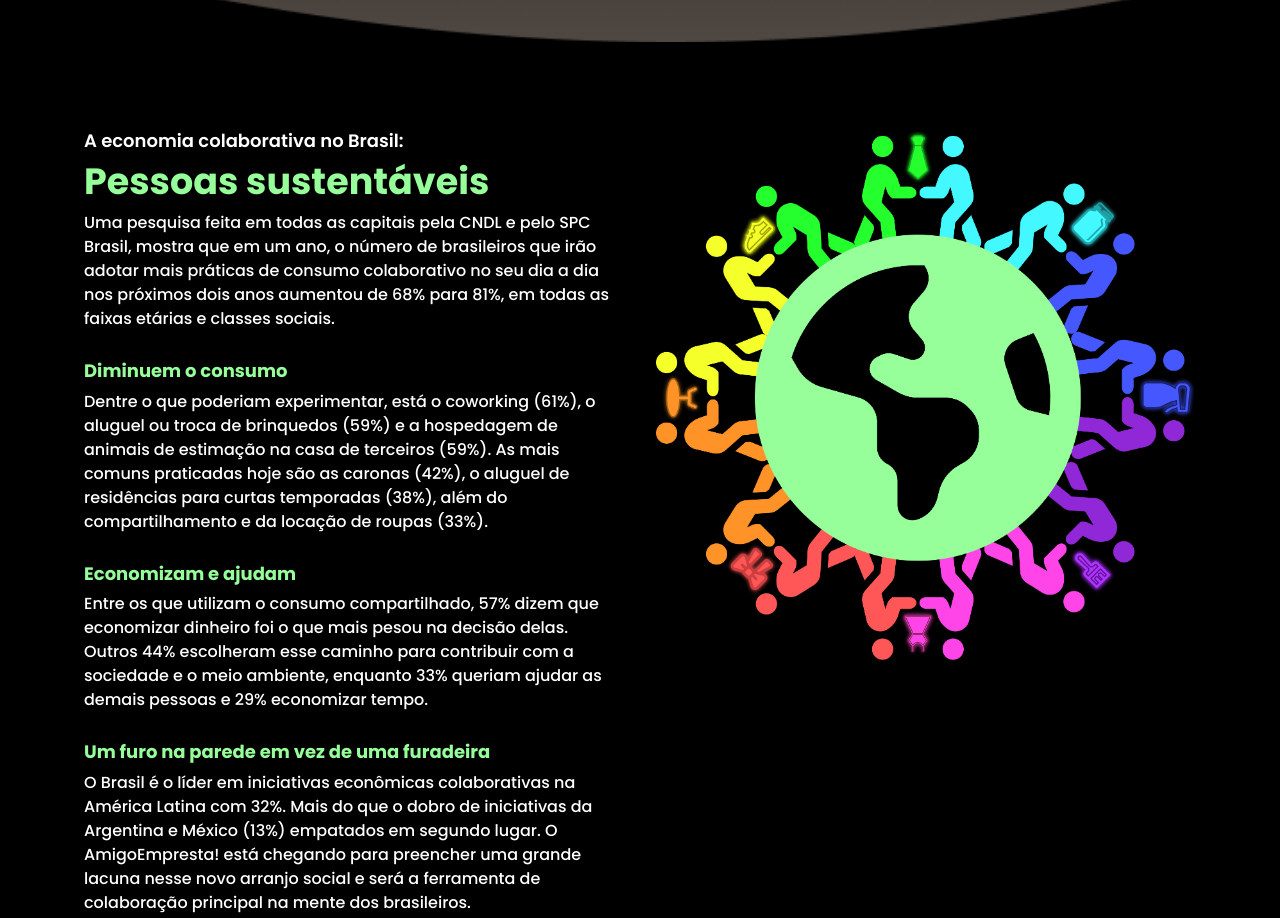
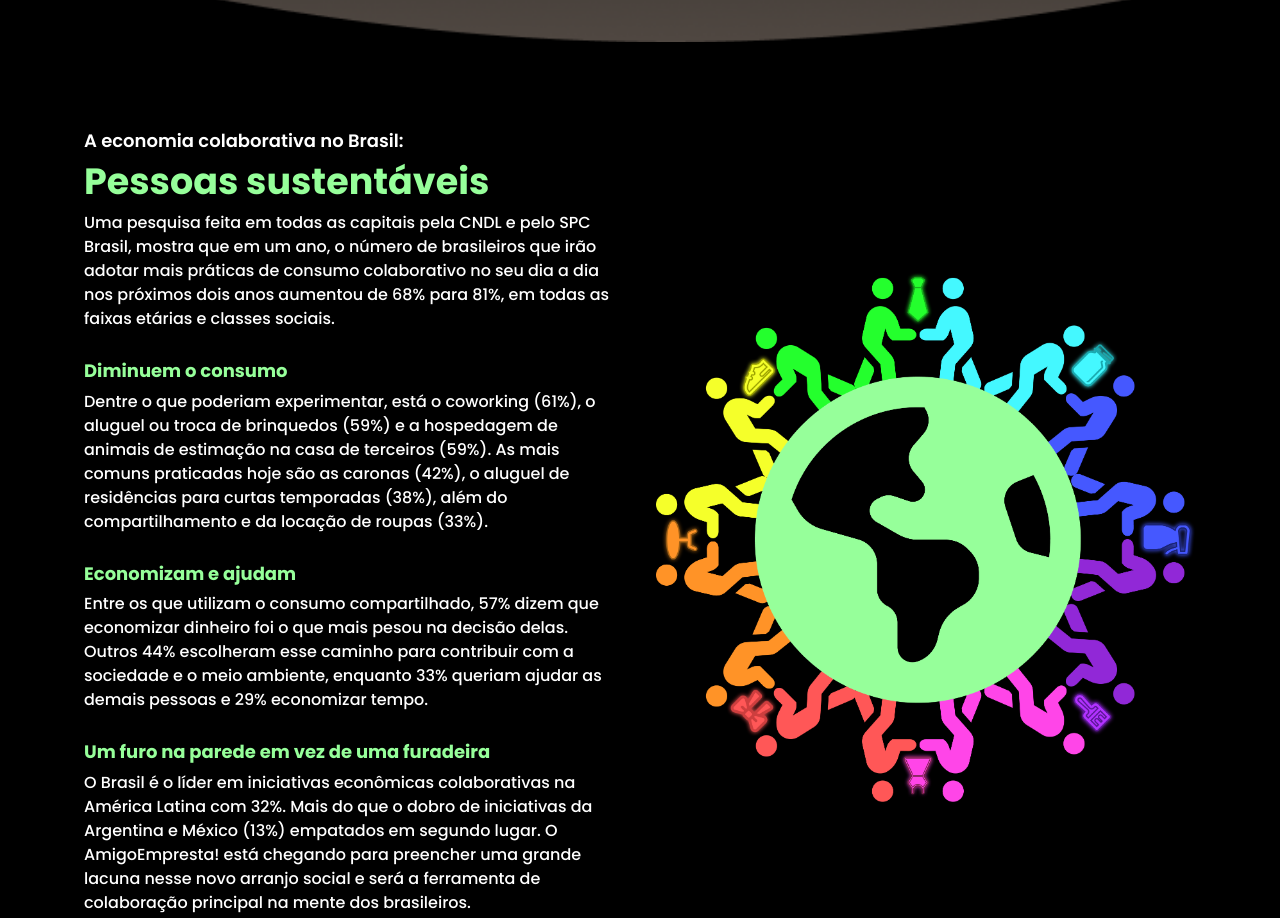
Before and after one commit to AmigoEmpresta/landingPage, a website: page docs/index.html in a window 1280 px wide. Shown: the part 1320-2238 px from the top of the page. Drawn offline with Linux system fonts and the light colour scheme; a web font is replaced by a local one.

Commit message:
Update index.html
centralizar mundo

```diff
--- a/docs/index.html
+++ b/docs/index.html
@@ -127,7 +127,7 @@
       <section class="pt-5" id="validation">
 
         <div class="container">
-          <div class="row">
+          <div class="row justify-content-center align-items-center">
               <div class="col-lg-6">
                   <h5 class="text-secondary">A economia colaborativa no Brasil:</h5>
                   <h2 class="mb-2 fs-7 fw-bold">Pessoas sustentáveis</h2>
@@ -154,6 +154,7 @@
               <div class="col-lg-6"><img class="img-fluid" src="aeearth.png" alt="" /></div>
           </div>
       </div><!-- end of .container-->
+
 
       </section>
       <!-- <section> close ============================-->
```
Lines whose indentation alone changed are shown as unchanged.
